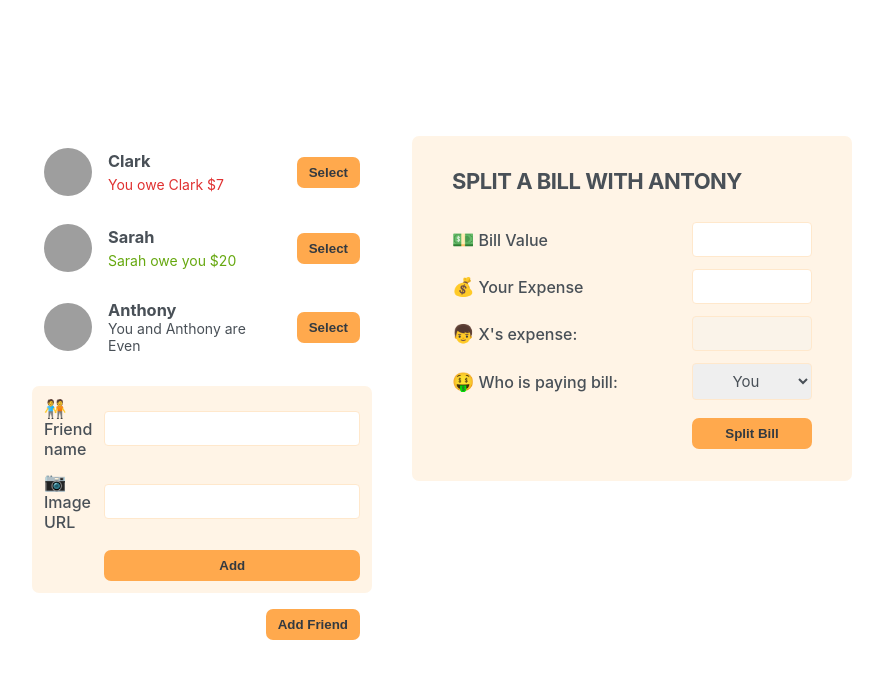
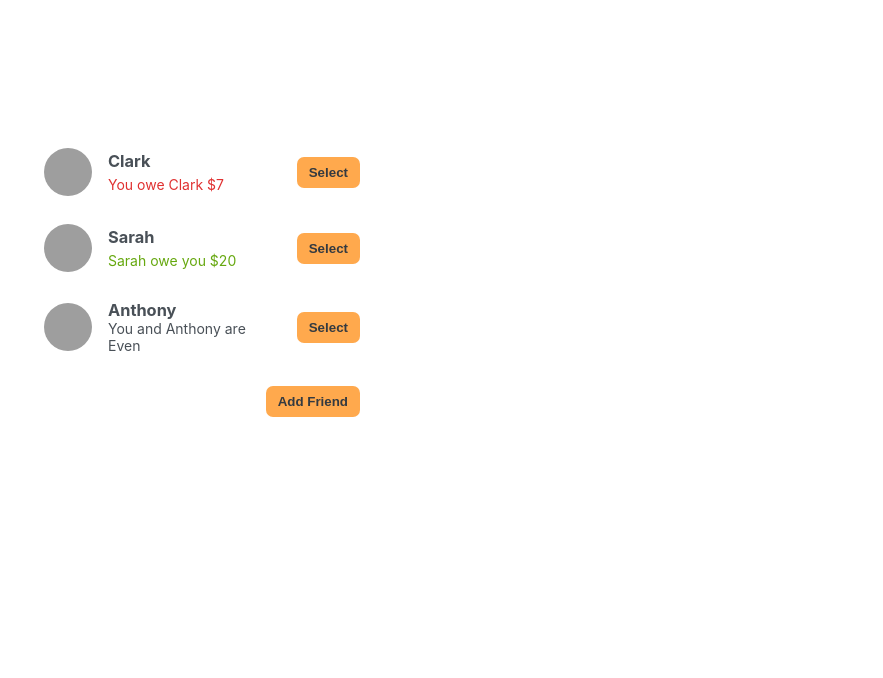
Before and after one commit to BalaKrishnaBaddii/eat-n-split, a React (Create React App) app: page / in a window 1280 px wide. Shown: the top 678 px of the page, without its empty margins (198-1081 px from the left). Built offline with nearby package versions, Linux system fonts and the light colour scheme; grey boxes are pictures that could not be loaded.

Commit message:
add friedn done

```diff
--- a/src/App.js
+++ b/src/App.js
@@ -1,3 +1,4 @@
+import { useState } from "react";
 import "./index.css";
 
 const initialFriends = [
@@ -22,30 +23,49 @@ const initialFriends = [
 ];
 
 export default function App() {
+  const [friends, setFriends] = useState(initialFriends);
+  const [isOpen, setIsOpen] = useState(false);
+  const [isSplitOpen, setIsSplitOpen] = useState(false);
+  const [id, setId] = useState("");
+
+  console.log(friends);
+
   return (
     <div className="app">
       <div className="sidebar">
-        <FriendsList />
-        <FormAddFriend />
-        <Button>Add Friend</Button>
+        <FriendsList friends={friends} onclick={() => setIsSplitOpen(true)} />
+        {!isOpen ? (
+          <Button onClick={() => setIsOpen(true)}>Add Friend</Button>
+        ) : null}
+        {isOpen ? (
+          <>
+            <FormAddFriend
+              friends={friends}
+              setFriends={setFriends}
+              setIsOpen={setIsOpen}
+            />
+            <Button onClick={() => setIsOpen(false)}>Close</Button>
+          </>
+        ) : null}
       </div>
-      <FormSplitBill />
+      {isSplitOpen ? (
+        <FormSplitBill onclick={() => setIsSplitOpen(false)} />
+      ) : null}
     </div>
   );
 }
 
-function FriendsList() {
-  const friends = initialFriends;
+function FriendsList({ friends, onclick }) {
   return (
     <ul>
       {friends.map((friend) => (
-        <Friend friend={friend} key={friend.name} />
+        <Friend friend={friend} key={friend.name} onclick={onclick} />
       ))}
     </ul>
   );
 }
 
-function Friend({ friend }) {
+function Friend({ friend, onclick }) {
   return (
     <li>
       <img src={friend.image} alt={friend.name} />
@@ -63,28 +83,55 @@ function Friend({ friend }) {
       {friend.balance === 0 && (
         <p className="label">You and {friend.name} are Even</p>
       )}
-      <Button>Select</Button>
+      <Button onClick={onclick}>Select</Button>
     </li>
   );
 }
 
-function Button({ children }) {
-  return <button className="button">{children}</button>;
+function Button({ children, onClick }) {
+  return (
+    <button className="button" onClick={onClick}>
+      {children}
+    </button>
+  );
 }
 
-function FormAddFriend() {
+function FormAddFriend({ friends, setFriends, setIsOpen }) {
+  const [friendName, setFriendname] = useState("");
+  const [image, setImage] = useState("");
+
+  function handlesumbit(event) {
+    event.preventDefault();
+    setFriends([
+      ...friends,
+      { id: Date.now(), name: friendName, image: image, balance: 0 },
+    ]);
+    setFriendname("");
+    setImage("");
+    console.log(friends);
+    setIsOpen(false);
+  }
+
   return (
-    <form className="form-add-friend">
+    <form className="form-add-friend" onSubmit={handlesumbit}>
       <label>🧑‍🤝‍🧑Friend name </label>
-      <input type="text"></input>
+      <input
+        type="text"
+        value={friendName}
+        onChange={(e) => setFriendname(e.target.value)}
+      ></input>
       <label>📷 Image URL</label>
-      <input type="text" />
-      <Button>Add</Button>
+      <input
+        type="text"
+        value={image}
+        onChange={(e) => setImage(e.target.value)}
+      />
+      <Button type="submit">Add</Button>
     </form>
   );
 }
 
-function FormSplitBill() {
+function FormSplitBill({ friendName, onclick }) {
   return (
     <form className="form-split-bill">
       <h2>Split a Bill with Antony</h2>
@@ -94,15 +141,16 @@ function FormSplitBill() {
       <label>💰Your Expense</label>
       <input type="text" />
 
-      <label>👦X's expense:</label>
+      <label>👦{friendName}'s expense:</label>
       <input type="text" disabled />
 
       <label>🤑Who is paying bill:</label>
       <select>
         <option>You</option>
-        <option>X</option>
+        <option>{friendName}</option>
       </select>
       <Button>Split Bill</Button>
+      <Button onClick={onclick}>Close</Button>
     </form>
   );
 }
```
Also changed, not shown: src/FormAddFriend.js (added, +25 -0 lines).
